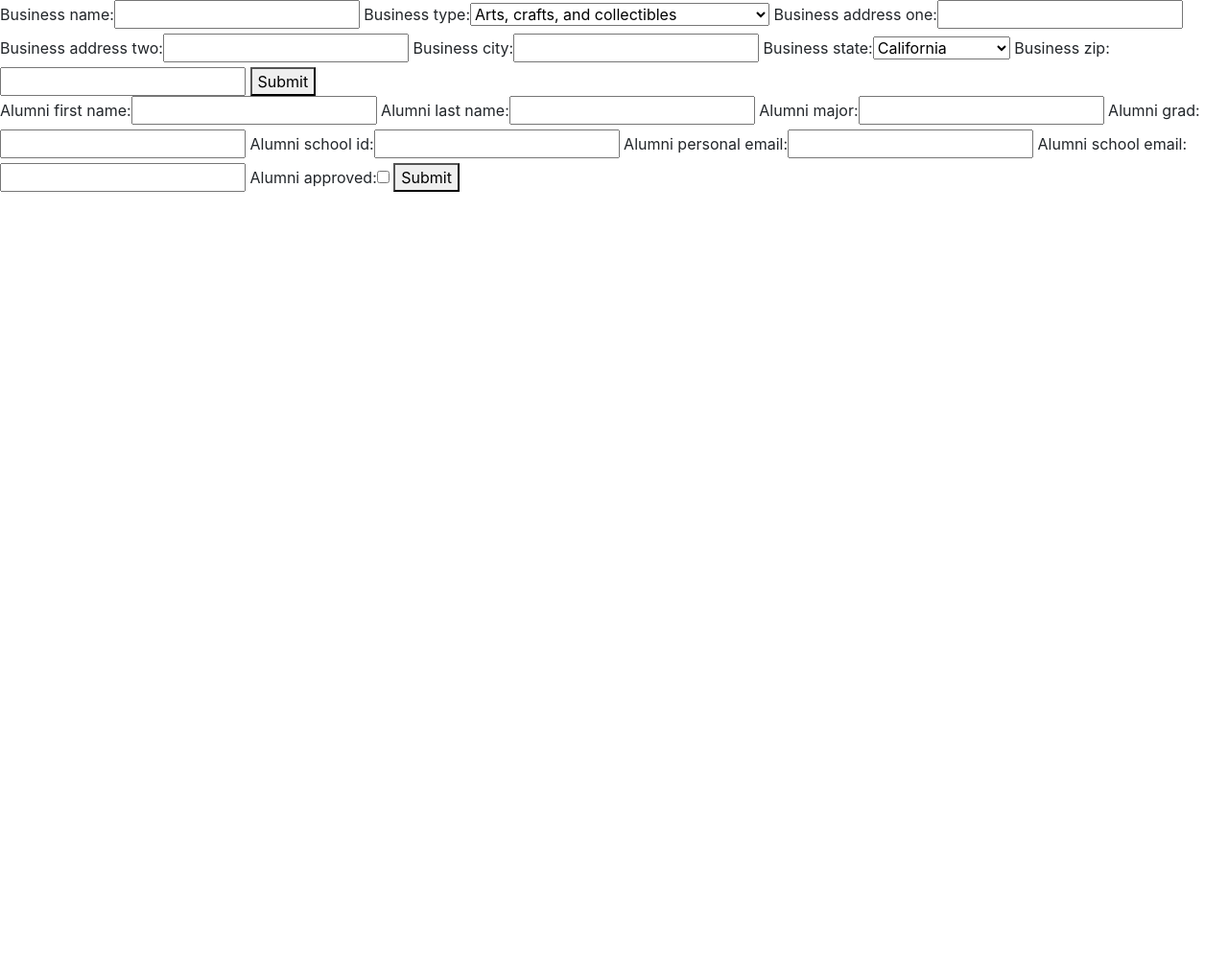
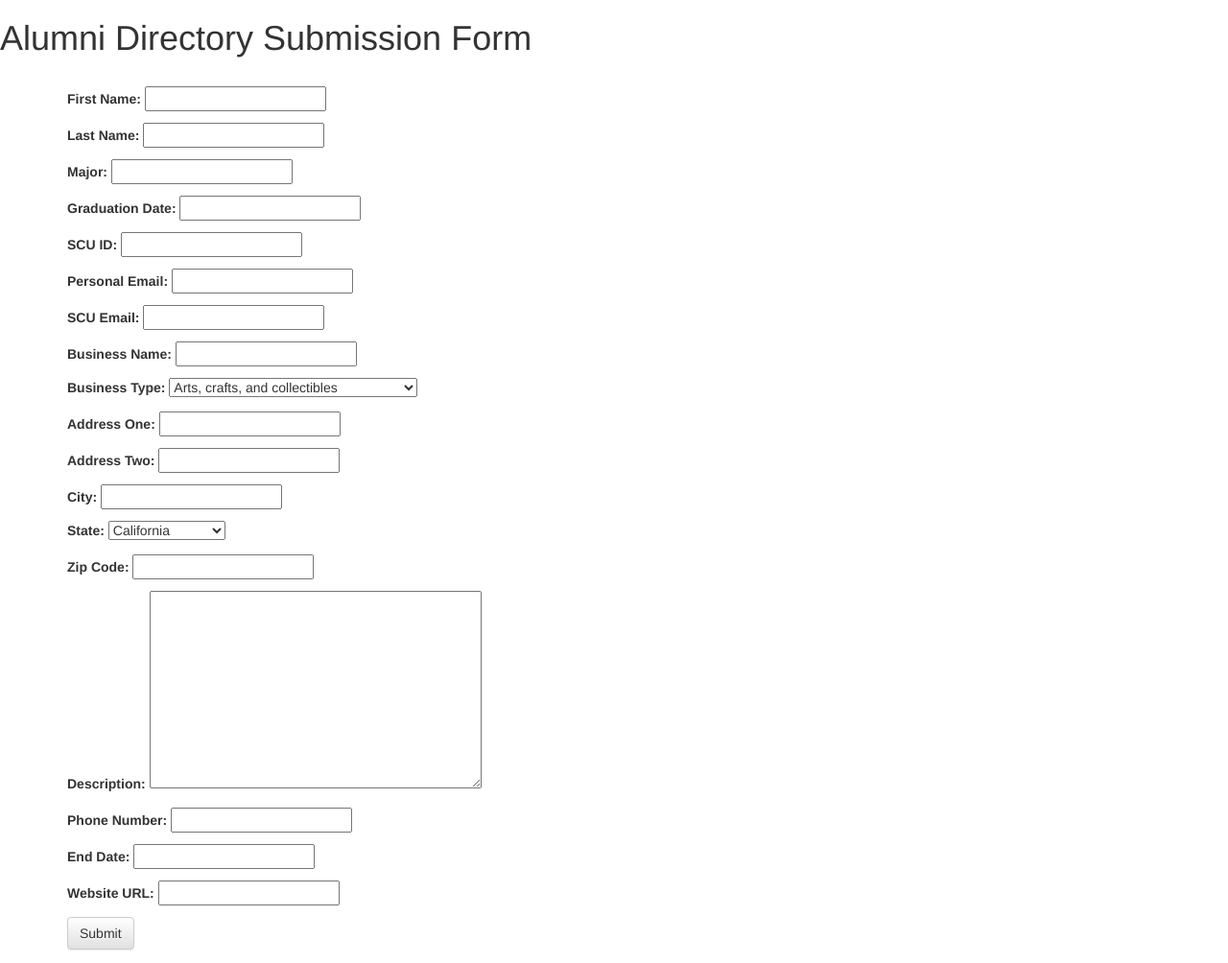
Before and after one commit to sjpacwa/AlumniDirectory, a Django app: template alumni/directory/templates/directory/submit.html in a window 1280 px wide. Shown: the whole page at 96% size. Before the commit the page ends 200 px from the top, so only its background shows below. Run offline with Django 3.2, Linux system fonts and the light colour scheme; the template is opened without the code that fills it: values that come from a table or form of the project are taken from there, others are empty; some libraries are stand-ins or nearby versions.

Commit message:
Working on submit

```diff
--- a/alumni/directory/forms.py
+++ b/alumni/directory/forms.py
@@ -4,11 +4,50 @@ from .models import Business, Alumni
 class BusinessForm(ModelForm):
 	class Meta:
 		model = Business
-		fields = ('business_name', 'business_type', 'business_address_one', 'business_address_two', 'business_city', 'business_state',
-					'business_zip')
+		fields = ('business_name',
+			'business_type',
+			'business_address_one',
+			'business_address_two',
+			'business_city',
+			'business_state',
+			'business_zip',
+			'business_desc',
+			'business_phone',
+			'business_end_date',
+			'business_website'
+		)
+
+		labels = {'business_name':'Business Name',
+			'business_type':'Business Type',
+			'business_address_one':'Address One',
+			'business_address_two':'Address Two',
+			'business_city':'City',
+			'business_state':'State',
+			'business_zip':'Zip Code',
+			'business_desc':'Description',
+			'business_phone':'Phone Number',
+			'business_end_date':'End Date',
+			'business_website':'Website URL'
+		}
+
 
 class AlumniForm(ModelForm):
 	class Meta:
 		model = Alumni
-		fields = ('alumni_first_name', 'alumni_last_name', 'alumni_major', 'alumni_grad',
-		'alumni_school_id', 'alumni_personal_email', 'alumni_school_email', 'alumni_approved')
+		fields = ('alumni_first_name',
+			'alumni_last_name',
+			'alumni_major',
+			'alumni_grad',
+			'alumni_school_id',
+			'alumni_personal_email',
+			'alumni_school_email'
+		)
+
+		labels = {'alumni_first_name':'First Name',
+			'alumni_last_name':'Last Name',
+			'alumni_major':'Major',
+			'alumni_grad':'Graduation Date',
+			'alumni_school_id':'SCU ID',
+			'alumni_personal_email':'Personal Email',
+			'alumni_school_email':'SCU Email'
+		}
--- a/alumni/directory/templates/directory/submit.html
+++ b/alumni/directory/templates/directory/submit.html
@@ -1,20 +1,28 @@
-<!doctype html>
-<html lang="en">
+{% load static %}
+<html>
     <head>
-		<link rel="stylesheet" href="https://stackpath.bootstrapcdn.com/bootstrap/4.1.3/css/bootstrap.min.css" integrity="sha384-MCw98/SFnGE8fJT3GXwEOngsV7Zt27NXFoaoApmYm81iuXoPkFOJwJ8ERdknLPMO" crossorigin="anonymous">
-		<title> Alumni Directory Submission Form </title>
+        <title>Alumni Directory Submission Form</title>
+        <link rel="stylesheet" href="//maxcdn.bootstrapcdn.com/bootstrap/3.2.0/css/bootstrap.min.css">
+        <link rel="stylesheet" href="//maxcdn.bootstrapcdn.com/bootstrap/3.2.0/css/bootstrap-theme.min.css">
+        <link href='//fonts.googleapis.com/css?family=Lobster&subset=latin,latin-ext' rel='stylesheet' type='text/css'>
+        <link rel="stylesheet" href="{% static 'css/blog.css' %}">
     </head>
     <body>
+        <h1>Alumni Directory Submission Form</h1>
+        <br>
+        <div class="content container">
+            <div class="row">
+                <div class="col-md-8">
                     {% block content %}
-			<form method="post">
+                                <form method="post" class="post-form">
                                     {% csrf_token %}
-				{{ form }}
-				<button type="submit">Submit</button>
-			</form>
-			<form method="post">
-				{{ form2 }}
-				<button type="submit">Submit</button>
+                                    {{ form.as_p }}
+                                    {{ form2.as_p }}
+                                    <button type="submit" class="save btn btn-default">Submit</button>
                                 </form>
                     {% endblock %}
+                </div>
+            </div>
+        </div>
     </body>
 </html>
```
Also changed, not shown: alumni/directory/views.py (+21 -3 lines). Lines whose indentation alone changed are shown as unchanged.
